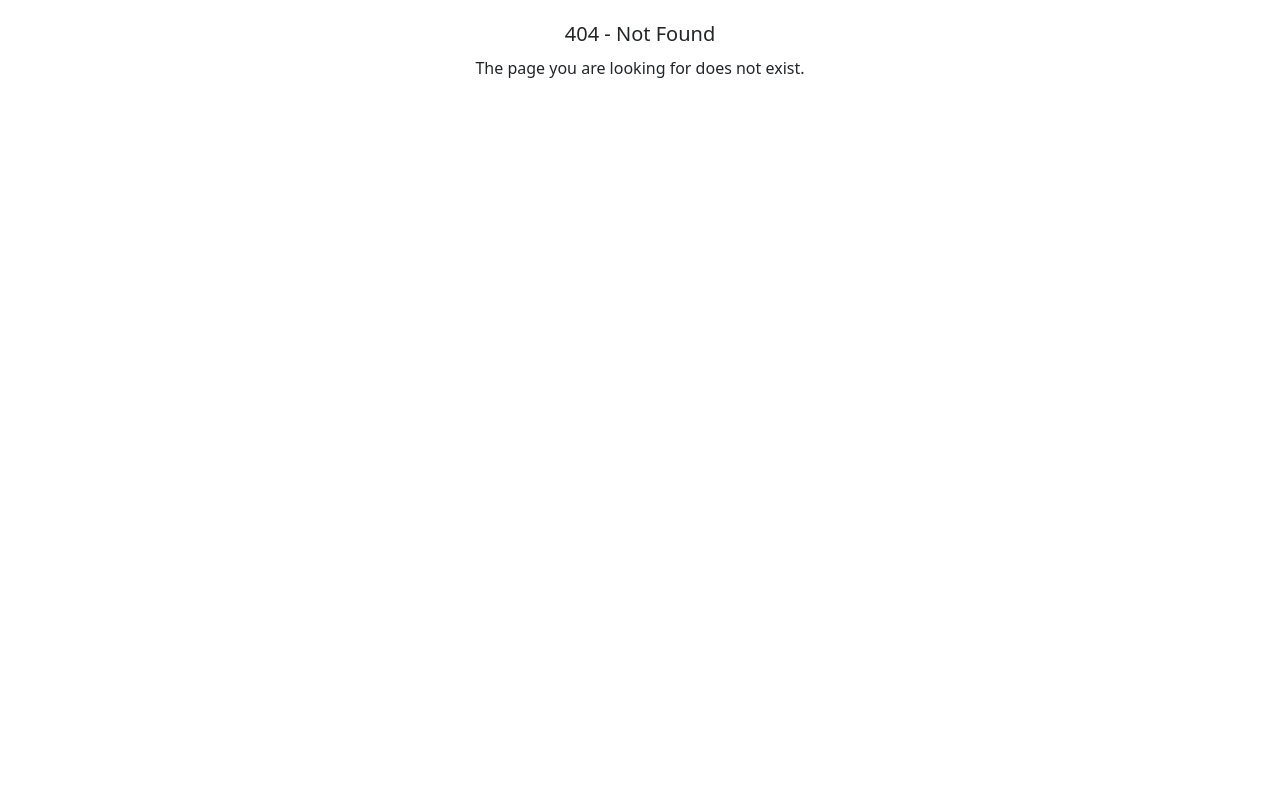
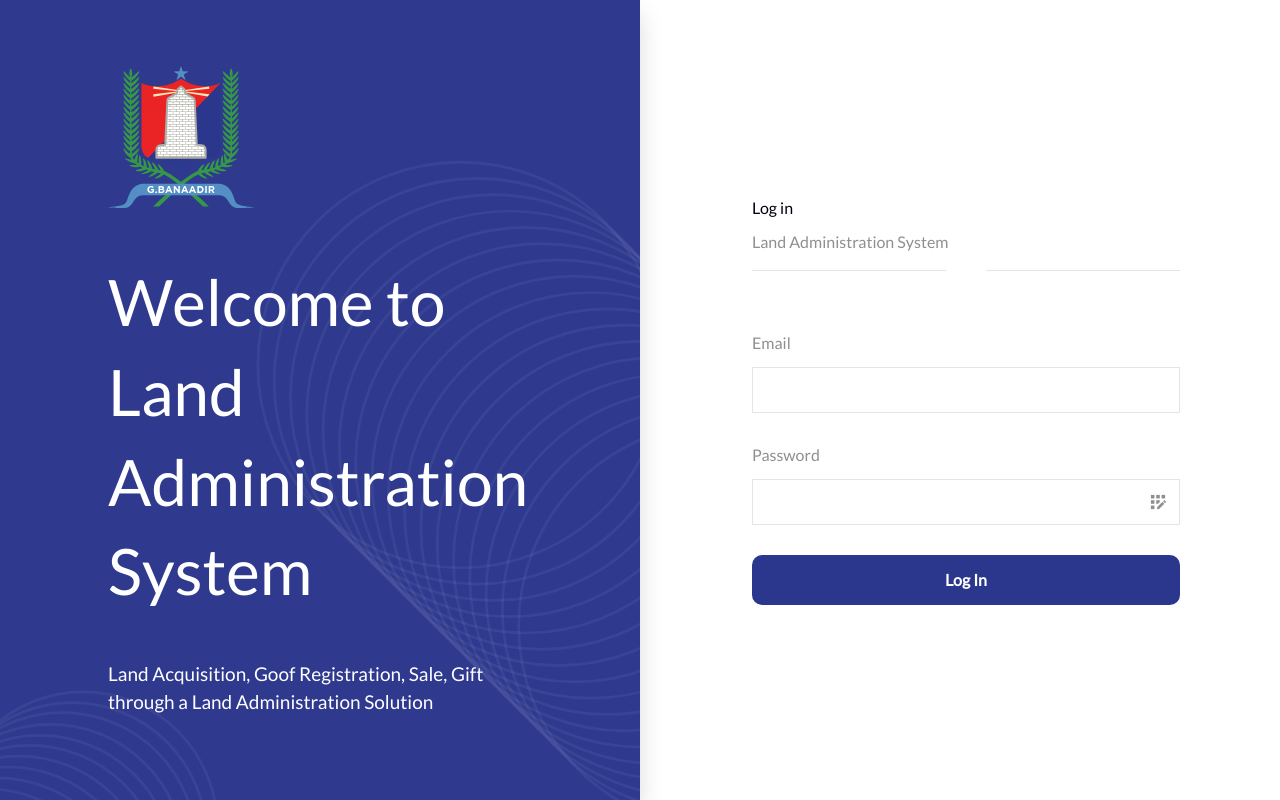
Before and after one commit to hammadjaved686/app, an Angular app: page /login in a window 1280 px wide. Before the commit this address led to /not-found. Built offline with nearby package versions, Linux system fonts and the light colour scheme; no server answers.

Commit message:
Login changes

```diff
--- a/src/app/app-routing.module.ts
+++ b/src/app/app-routing.module.ts
@@ -21,7 +21,7 @@ const routes: Routes = [
       // Add more routes for other content components
     ],
   },
-  // { path: 'login', component: LoginComponent },
+  { path: 'login', component: LoginComponent },
   { path: 'not-found', component: NotFoundComponent  },
   // { path: 'home', component: HomeComponent, canActivate: [AuthGuard] },
 
--- a/src/app/geo-sol-authentication/login/login.component.html
+++ b/src/app/geo-sol-authentication/login/login.component.html
@@ -27,18 +27,18 @@
             <div class="divider"></div>
             <div class="divider"></div>
           </div>
-
           <form [formGroup]="loginForm" (ngSubmit)="login()">
             <div class="form-group input-container d-flex flex-column email">
               <label for="username">Email</label>
               <input type="text" formControlName="email">
-            </div>
-            <div class="form-group input-container d-flex flex-column password">
+          </div>
+          <div class="form-group input-container d-flex flex-column password">
               <label for="password">Password</label>
               <input type="password" formControlName="password">
-            </div>
-            <button type="submit" class="btn btn-primary login-btn">Log In</button>
+              <span class="icon icon-edit"></span>
+          </div>
           </form>
+          <button type="submit" class="btn btn-primary login-btn">Log In</button>
       </div>
       </div>
   </div>
--- a/src/app/geo-sol-authentication/login/login.component.scss
+++ b/src/app/geo-sol-authentication/login/login.component.scss
@@ -1,4 +1,4 @@
-@import '../../../assets/scss/components/basic-theming';
+@import '../../../basic-theming.scss';
 
 html {
     height: 100%;
@@ -78,7 +78,7 @@ body {
             }
 
             .login {
-                // color: $natural-black;
+                color: $natural-black;
                 font-weight: 500;
                 margin-top: 60px;
 
@@ -92,7 +92,7 @@ body {
                 gap: 40px;
                 .divider {
                     width: 50%;
-                    // border-bottom: 1px solid $gray04;
+                    border-bottom: 1px solid $gray04;
                 }
             }
 
@@ -113,8 +113,7 @@ body {
         @media (min-width: 1200px) {
             display: flex;
             padding: 0;
-            // background: url('../../assets/images/login-bg.svg') no-repeat;
-            background-repeat: no-repeat;
+            background: url('../../../assets/images/login-bg.svg') no-repeat;
             background-size: cover;
             box-shadow: 0px 12px 24px -2px rgba(0, 0, 0, 0.17);
         }
```
Also changed, not shown: src/assets/images/login-bg.svg (added).
